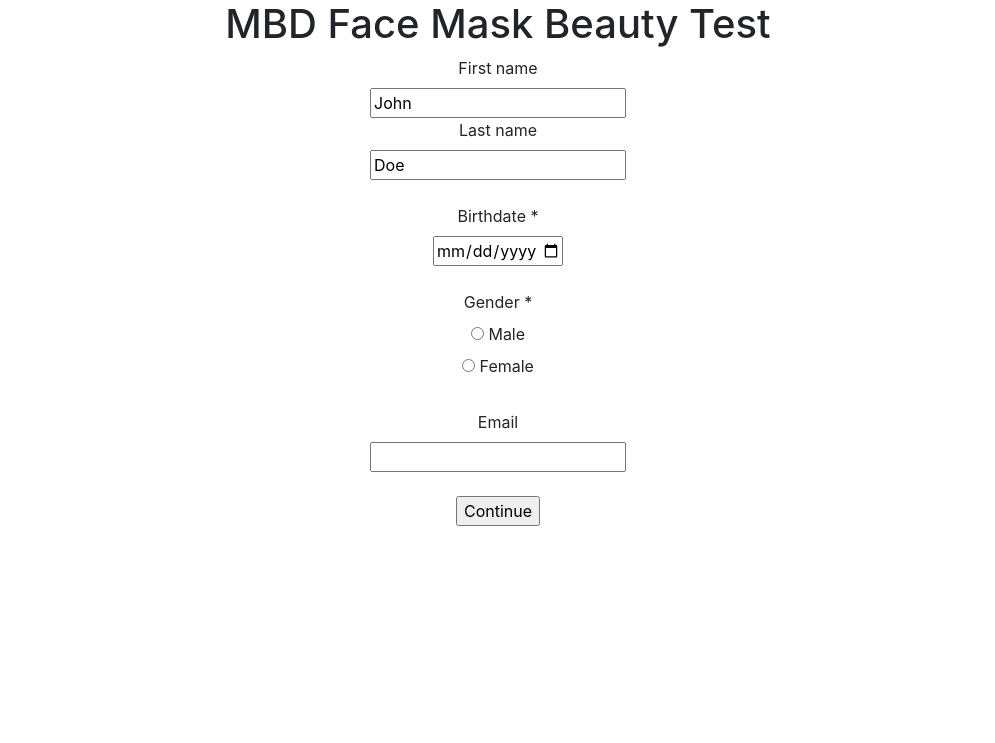
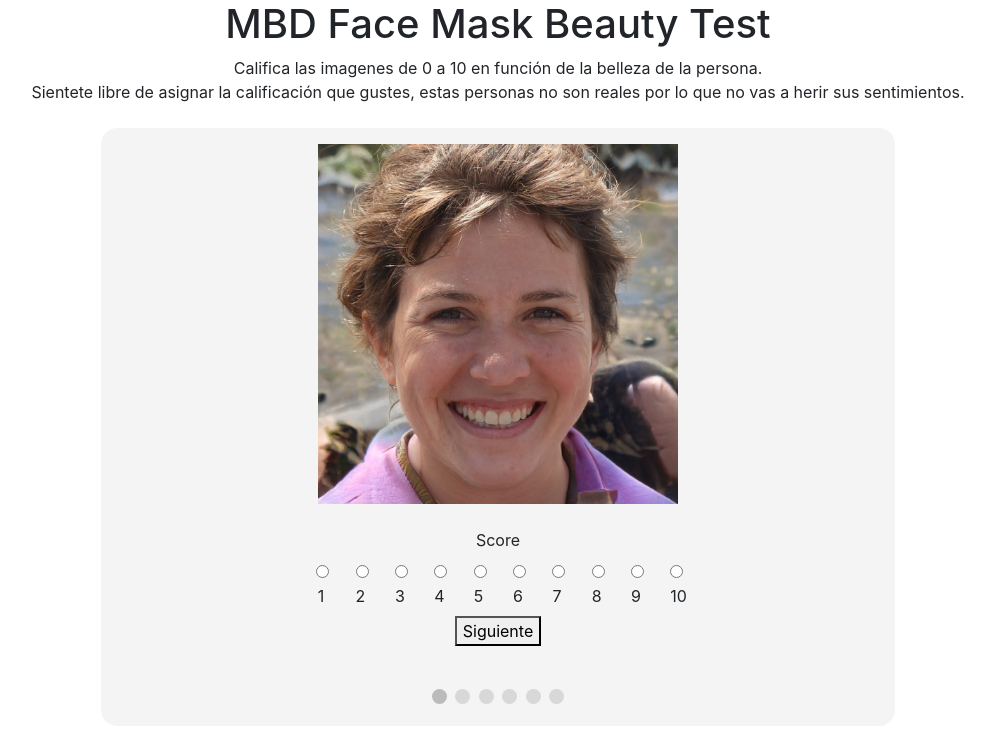
Before and after one commit to Artielpc/Happy-Adventure, a Flask app: page / in a window 1280 px wide. Shown: the top 743 px of the page, without its empty margins (142-1137 px from the left). Run offline with Flask 2, Linux system fonts and the light colour scheme; some libraries are stand-ins or nearby versions.

Commit message:
Cambiada la página principal para que entre directo a votar y guardado de votaciones en SQL

```diff
--- a/app.py
+++ b/app.py
@@ -37,8 +37,10 @@ class Resultados(db.Model):
 class Scores(db.Model):
     id = db.Column(db.Integer, primary_key=True)
     person = db.Column(db.String(80), nullable=False)
-    score = db.Column(db.Numeric, nullable=False)
-    user_id = db.Column(db.String(80), nullable=False)
+    score = db.Column(db.Integer, nullable=True)
+    age = db.Column(db.Integer, nullable=False)
+    gender = db.Column(db.String(10), nullable=False)
+    ip = db.Column(db.String(20), nullable=True)
 
     def __repr__(self):
         return '<User %r>' % self.email
@@ -60,37 +62,23 @@ def internal_server_error(e):
     return render_template('500.html'), 500
 
 
-@app.route('/')
-def index():
-	print("ESTA ES UNA PRUEBA")
-
-	return render_template('index.html')
 
 
-@app.route('/scoreImagesView', methods=['POST','GET'])
-def scoreImagesView():
-	print("OK")
-	if request.method == 'POST':
-		print(request.form)
+@app.route('/', methods=['GET'])
+def index():
+    # Creamos las imagenes aleatorias que se van a mostrar
+	aux = random.sample(range(1,int(len(pictures)/2)),10)
 
-		aux = Resultados(fname=request.form['fname'], lname=request.form['lname'],
-        email=request.form['email'], gender=request.form['gender'], birthdate=request.form['birthdate'])
+	for i in range(0,len(aux)):
+		aux[i] = str(aux[i]).zfill(2)
+		if (i % 2 == 1):
+			aux[i] = 'static/img/Persons/person_' + aux[i] + '_mask.jpg'
+		else:
+			aux[i] = 'static/img/Persons/person_' + aux[i] + '.jpg'
 
-		db.session.add(aux)
-		db.session.commit()
+	session["imagenes_usadas"] = aux
 
-        # Creamos las imagenes aleatorias que se van a mostrar
-		aux = random.sample(range(1,int(len(pictures)/2)),10)
-
-		for i in range(0,len(aux)):
-			aux[i] = str(aux[i]).zfill(2)
-			if (i % 2 == 1):
-				aux[i] = 'static/img/Persons/person_' + aux[i] + '_mask.jpg'
-			else:
-				aux[i] = 'static/img/Persons/person_' + aux[i] + '.jpg'
-
-
-	return render_template('score_images.html', pics = aux, score = ['score_01', 'score_02', 'score_03', 'score_04' ,'score_05'
+	return render_template('index.html', pics = aux, score = ['score_01', 'score_02', 'score_03', 'score_04' ,'score_05',
     'score_06', 'score_07' ,'score_08' ,'score_09' ,'score_10'])
 
 
@@ -98,7 +86,62 @@ def scoreImagesView():
 def sentView():
 	print("OK")
 	if request.method == 'POST':
+
 		print(request.form)
+
+		s = {}
+		registro = {}
+		score = ['score_01', 'score_02', 'score_03', 'score_04' ,'score_05',
+		'score_06', 'score_07' ,'score_08' ,'score_09' ,'score_10']
+		for i in range(0,10):
+			try:
+				s[i] = request.form[score[i]]
+			except:
+				s[i] = 99
+			registro[i] = Scores(person=session["imagenes_usadas"][i], score=s[i],
+			age=request.form['age'], gender=request.form['gender'])
+
+			db.session.add(registro[i])
+
+		db.session.commit()
+
+		'''
+		score_01 = Scores(person=session["imagenes_usadas"][0], score=s01,
+		age=request.form['age'], gender=request.form['gender'])
+		try:
+			score_02 = Scores(person=session["imagenes_usadas"][1], score=request.form['score_02'],
+			age=request.form['age'], gender=request.form['gender'])
+		except:
+			score_02 = Scores(person=session["imagenes_usadas"][1], score=99,
+			age=request.form['age'], gender=request.form['gender'])
+		try:
+			score_03 = Scores(person=session["imagenes_usadas"][2], score=request.form['score_03'],
+			age=request.form['age'], gender=request.form['gender'])
+		except:
+			score_03 = Scores(person=session["imagenes_usadas"][2], score=99,
+			age=request.form['age'], gender=request.form['gender'])
+		try:
+			score_04 = Scores(person=session["imagenes_usadas"][3], score=request.form['score_04'],
+			age=request.form['age'], gender=request.form['gender'])
+		except:
+			score_04 = Scores(person=session["imagenes_usadas"][3], score=99,
+			age=request.form['age'], gender=request.form['gender'])
+		try:
+			score_05 = Scores(person=session["imagenes_usadas"][4], score=request.form['score_05'],
+			age=request.form['age'], gender=request.form['gender'])
+		except:
+			score_05 = Scores(person=session["imagenes_usadas"][4], score=99,
+			age=request.form['age'], gender=request.form['gender'])
+
+
+		db.session.add(score_01)
+		db.session.add(score_02)
+		db.session.add(score_03)
+		db.session.add(score_04)
+		db.session.add(score_05)
+
+		db.session.commit()
+        '''
 
 	return render_template('survey_completed.html')
 
--- a/templates/index.html
+++ b/templates/index.html
@@ -5,47 +5,81 @@
     <head>
         {% from "_macro.html" import inicio_head %}
         {{inicio_head()}}
+
+        <link rel="stylesheet" href ="{{url_for('static', filename='css/score_images.css')}}">
     </head>
 
-    <body><center>
+    <body>
+        <center>
         <h1>MBD Face Mask Beauty Test</h1>
 
-        <!-- PREGUNTAS INICIALES, añadir correo para que reciban los resultados -->
-        <form action={{url_for('scoreImagesView')}} method="POST" name="surveyForm" id="surveyForm">
+        <hr3>Califica las imagenes de 0 a 10 en función de la belleza de la persona.</hr3><br>
+        <hr3>Sientete libre de asignar la calificación que gustes, estas personas
+            no son reales por lo que no vas a herir sus sentimientos.</hr3><br><br>
 
-            <label for="fname">First name</label><br>
-            <input type="text" id="fname" name="fname" value="John"><br>
-            <label for="lname">Last name</label><br>
-            <input type="text" id="lname" name="lname" value="Doe"><br><br>
-
-            <!-- Fecha de Nacimiento -->
-            <label for="date">Birthdate *</label><br>
-            <input type="date" id="birthdate" name="birthdate"
-            max="2002-01-01"  min="1921-01-01" required><br><br>
-
-            <!-- Sexo -->
-            <label for="sex">Gender *</label><br>
-            <input type="radio" id="male" name="gender" value="male" required>
-            <label for="male">Male</label><br>
-            <input type="radio" id="female" name="gender" value="female" required>
-            <label for="female">Female</label><br><br>
-
-            <label for="email">Email</label><br>
-            <input type="email" id="email" name="email"><br><br>
-
-            <input type="submit" value="Continue">
-
-          </form>
 
 
         <!-- IMAGENES -->
+        <!-- One "tab" for each step in the form: -->
+        <form action={{url_for('sentView')}} method="POST" name="surveyForm" id="surveyForm">
 
+            {% from "_macro.html" import mostrar_foto %}
+            {{mostrar_foto( pics[0], score[0] )}}
+            {{mostrar_foto( pics[1], score[1] )}}
+            {{mostrar_foto( pics[2], score[2] )}}
+            {{mostrar_foto( pics[3], score[3] )}}
+            {{mostrar_foto( pics[4], score[4] )}}
+            <!--{{mostrar_foto( pics[5], score[5] )}}
+            {{mostrar_foto( pics[6], score[6] )}}
+            {{mostrar_foto( pics[7], score[7] )}}
+            {{mostrar_foto( pics[8], score[8] )}}
+            {{mostrar_foto( pics[9], score[9] )}}-->
 
+            <div class="tab">
+                <!-- Fecha de Nacimiento -->
+                <label for="age">Edad</label><br>
+                <input type="number" id="age" name="age" required oninput="this.className = ''"><br><br>
 
-        <!-- PUNTUACIÓN DE IMAGENES -->
+                <!-- Sexo -->
+                <label for="sex">Género</label><br>
+                <fieldset id="gender">
+                    <input class="gender" type="radio" id="male" name="gender" value="male" required oninput="this.className = ''">
+                    <label for="male">Male</label><br>
+                    <input class="gender" type="radio" id="female" name="gender" value="female" required oninput="this.className = ''">
+                    <label for="female">Female</label>
+                </fieldset><br><br>
 
+                <!--<label for="email">Email (Incluye el correo en caso de que quieras recibir los resultados del estudio)</label><br>
+                <input type="email" id="email" name="email" oninput="this.className = ''"><br><br>-->
+            </div>
 
-    </center>
+            <div style="overflow:auto;">
+                <div style="float:center;">
+                    <button type="button" id="prevBtn" onclick="nextPrev(-1)">Anterior</button>
+                    <button type="button" id="nextBtn" onclick="nextPrev(1)">Siguiente</button>
+                </div>
+            </div>
+
+            <!-- Circles which indicates the steps of the form: -->
+            <div style="text-align:center;margin-top:40px;">
+                <span class="step"></span>
+                <span class="step"></span>
+                <span class="step"></span>
+                <span class="step"></span>
+                <span class="step"></span>
+                <span class="step"></span>
+                <!--<span class="step"></span>
+                <span class="step"></span>
+                <span class="step"></span>
+                <span class="step"></span>
+                <span class="step"></span>-->
+            </div>
+
+        </form>
+
+        <script src="{{url_for('static', filename='js/score_images.js')}}"></script>
+
+        </center>
     </body>
 
 </html>
```
Also changed, not shown: templates/score_images.html (deleted, +0 -98 lines).
